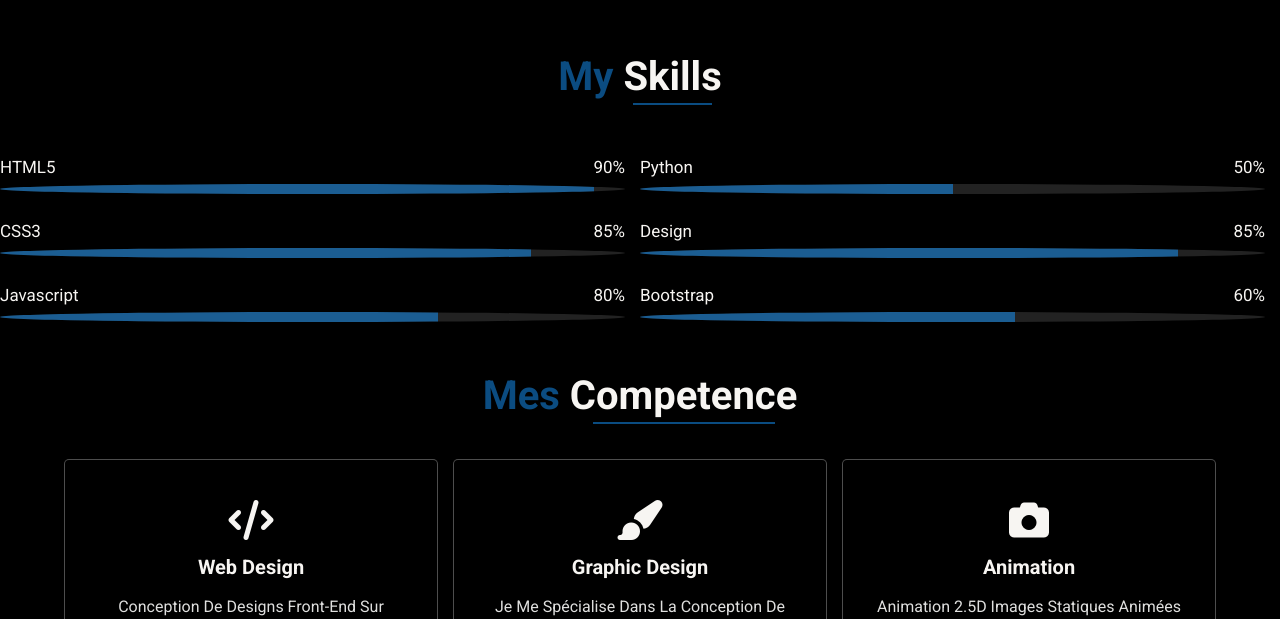
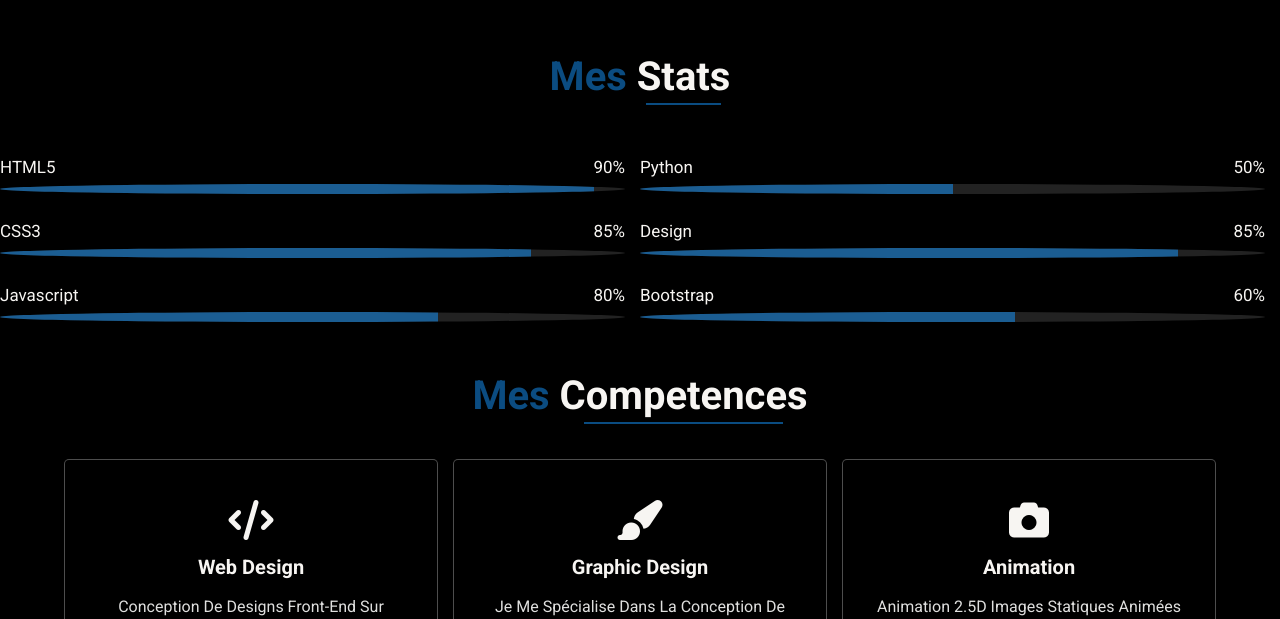
Before and after one commit to EmirFaycal/Portfolio_L2, a plain HTML site: page index.html in a window 1280 px wide. Shown: the part 767-1386 px from the top of the page. Drawn offline with Linux system fonts and the light colour scheme.

Commit message:
Update index.html

```diff
--- a/index.html
+++ b/index.html
@@ -41,7 +41,7 @@
     </section>
         <div class="skill-container">
             <div class="heading">
-                <h2>my <span>skills</span></h2>
+                <h2>Mes <span>Stats</span></h2>
             </div>
             <div class="skills">
                 <div class="skill-item item1">
@@ -77,7 +77,7 @@
     </section>
     <section class="service" id="service">
         <div class="heading">
-            <h2>Mes <span>Competence</span></h2>
+            <h2>Mes <span>Competences</span></h2>
         </div>
         <div class="box-container">
             <div class="service-item">
```
